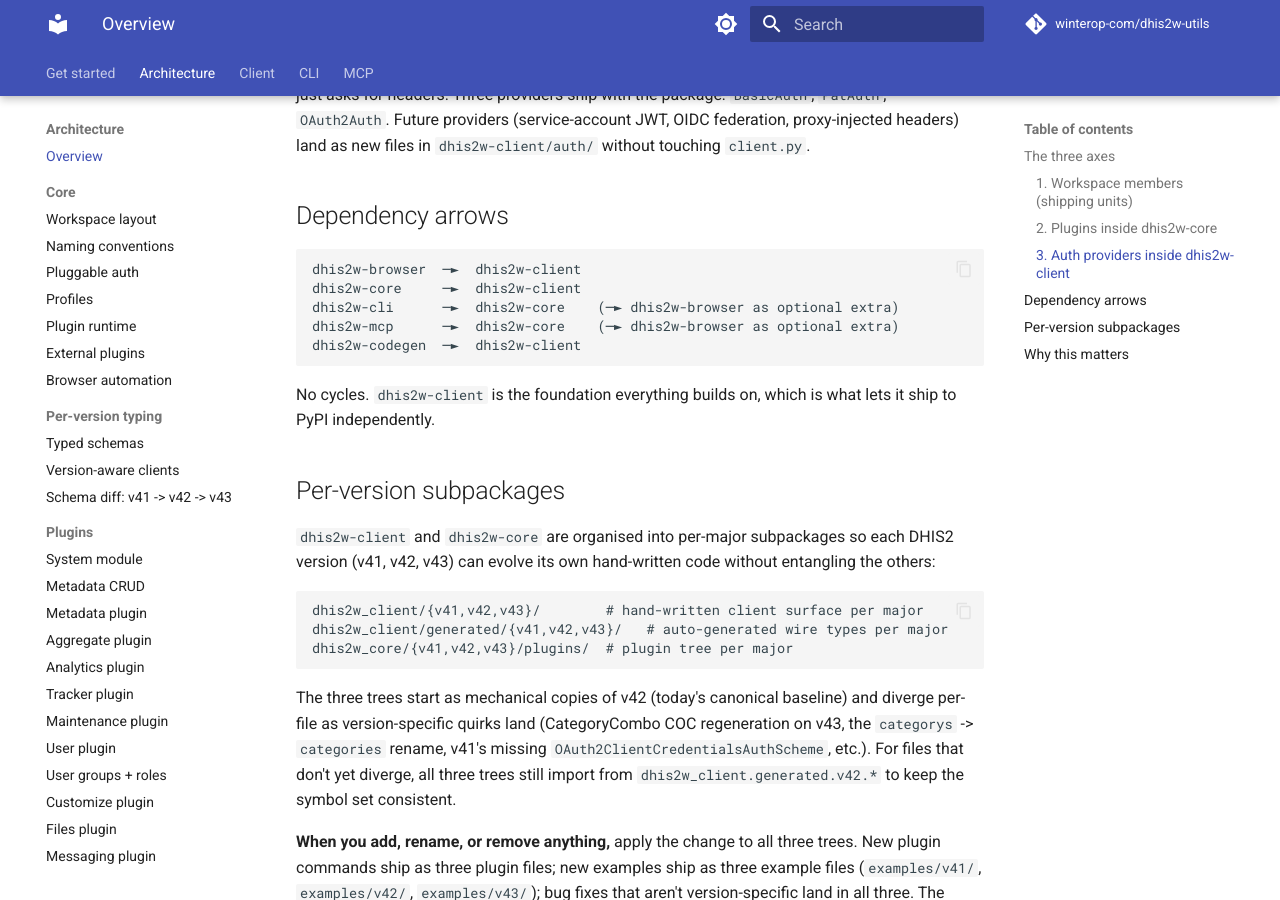
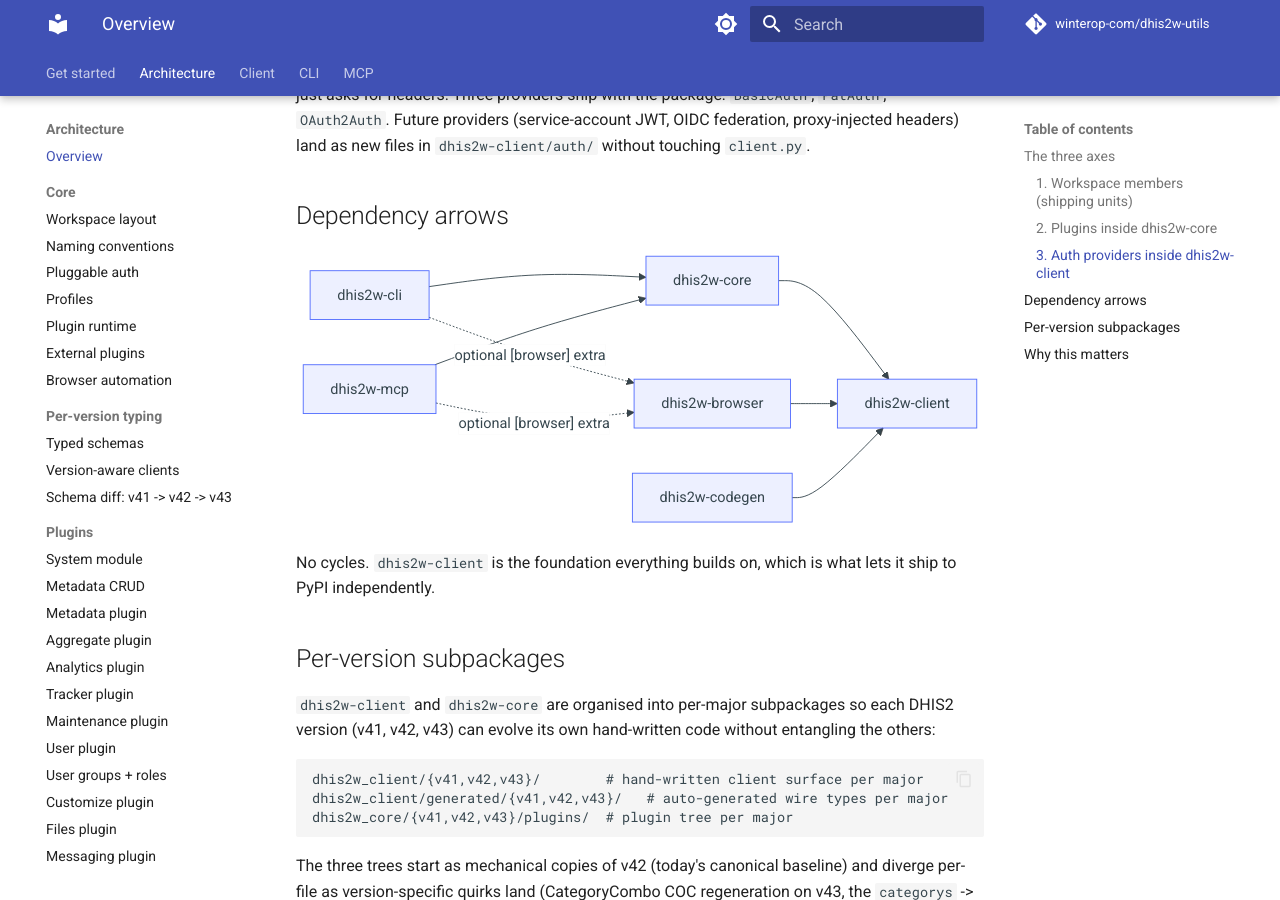
Before and after one commit to winterop-com/dhis2-utils, an MkDocs documentation site: the page built from docs/architecture/overview.md, in a window 1280 px wide and 900 px high, scrolled down 1416 px. Built offline with MkDocs 1.6.1 and Material for MkDocs 9.7.7, drawn with Linux system fonts in a browser that asks for light colours; comment, search, counter and statistics services are not loaded.

Commit message:
docs: replace ASCII-arrow dependency diagram with Mermaid
The only genuine ASCII chart in the repo's prose was the dependency-
arrows diagram in `docs/architecture/overview.md` (and the verbatim
copy in `CLAUDE.md`). Both used Unicode `─►` chars in a fenced code
block — readable but unstyled and dead to keyboard / screen-reader
nav.

Replaced both with a Mermaid `graph LR` rendering. Solid arrows for
required deps; dotted labelled arrows for the `[browser]` optional
extra so the diagram explains both "what depends on what" and "what's
optional" without prose footnotes. Mermaid is already wired in
`mkdocs.yml` (via `pymdownx.superfences` + the `name: mermaid` class
on the fence), so no plugin change is needed; mkdocs-material renders
it as SVG. Verified visually in Playwright.

Filesystem tree listings (`├── └──`) are intentionally left as code-
block plain text — they describe folder shape, not a relationship
diagram, and Mermaid wouldn't render them better. CLI / Typer output
boxes (`╭─ Commands ─╮`) likewise stay as verbatim output.

No diagrams ADDED — only the existing ASCII chart converted, per the
"as a replacement for ascii charts" scope.

````diff
--- a/docs/architecture/overview.md
+++ b/docs/architecture/overview.md
@@ -46,12 +46,22 @@ Plugins are discovered two ways:
 
 ## Dependency arrows
 
-```
-dhis2w-browser  ─►  dhis2w-client
-dhis2w-core     ─►  dhis2w-client
-dhis2w-cli      ─►  dhis2w-core    (─► dhis2w-browser as optional extra)
-dhis2w-mcp      ─►  dhis2w-core    (─► dhis2w-browser as optional extra)
-dhis2w-codegen  ─►  dhis2w-client
+```mermaid
+graph LR
+    cli["dhis2w-cli"]
+    mcp["dhis2w-mcp"]
+    core["dhis2w-core"]
+    browser["dhis2w-browser"]
+    codegen["dhis2w-codegen"]
+    client["dhis2w-client"]
+
+    cli --> core
+    mcp --> core
+    core --> client
+    browser --> client
+    codegen --> client
+    cli -.->|"optional [browser] extra"| browser
+    mcp -.->|"optional [browser] extra"| browser
 ```
 
 No cycles. `dhis2w-client` is the foundation everything builds on, which is what lets it ship to PyPI independently.
````
Also changed, not shown: CLAUDE.md (+14 -5 lines).
